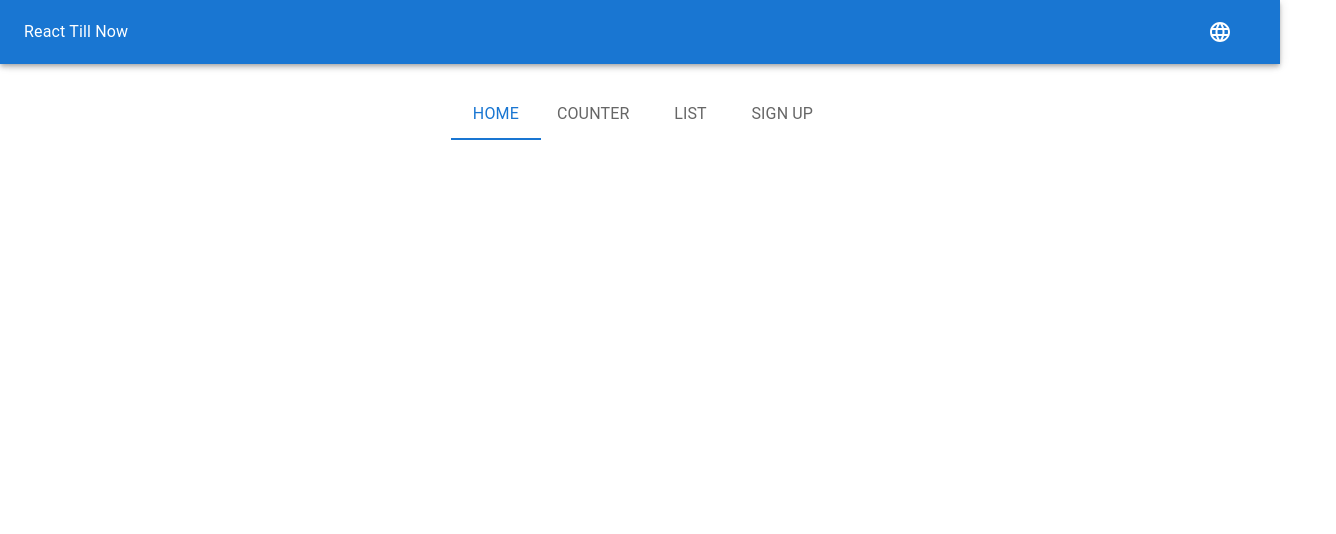
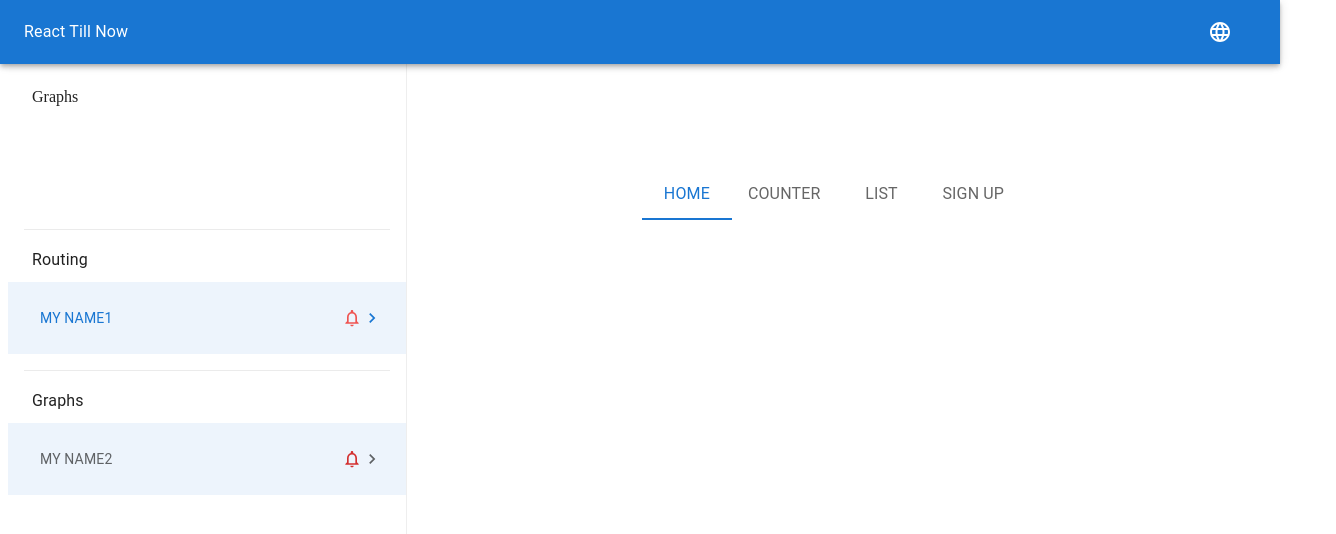
Before and after one commit to prajun7/react-till-now, a React (Vite) app: page /home in a window 1280 px wide. Shown: the top 534 px of the page, 1336 px wide, since content can reach past the window. Built offline with nearby package versions, Linux system fonts and the light colour scheme.

Commit message:
added sidbar

```diff
--- /dev/null
+++ b/src/components/SideBar/Desktop/SideBarDesktop-view.tsx
@@ -0,0 +1,76 @@
+import React from 'react';
+import {
+  Box, Typography, Divider,
+} from '@mui/material';
+import SideBarRow from '../SideBarRow';
+import { makeStyles } from "tss-react/mui";
+
+const useStyles = makeStyles()(
+  theme => ({
+    sidebar: {
+      backgroundColor: theme.palette.common.white,
+      borderStyle: 'solid',
+      borderColor: theme.palette.grey[200],
+      borderWidth: '0px 1px 0px 0px',
+      color: theme.palette.text.primary,
+      minWidth: 350,
+      maxWidth: 350,
+      padding: theme.spacing(3),
+      position: 'fixed',
+      height: '100vh',
+      top: 0,
+      bottom: 0,
+      overflowY: 'auto',
+    },
+  })
+)
+
+const SideBarDesktop = () => {
+  const { classes } = useStyles();
+
+  return (
+    <Box className={classes.sidebar}>
+      <Box height={80} display="flex" alignItems="center" mt={-3}>
+        <>LOGO</>
+      </Box>
+      <Box mt={1} mb={2} style={{ minHeight: '125px' }}>
+        <>Graphs</>
+      </Box>
+      <Box my={2} mx={-1}>
+        <Divider light />
+      </Box>
+      <Box mb={1}>
+        <Typography variant="subtitle1">Routing</Typography>
+      </Box>
+      <Box>
+          <SideBarRow
+            onClick={() => console.log("Click")}
+            title={"MY NAME1"}
+            selected={true}
+            visited={false}
+            alert={"warning"}
+            linked={true}
+        />
+          <>
+            <Box my={2} mx={-1}>
+              <Divider light />
+            </Box>
+            <Box mb={1}>
+              <Typography variant="subtitle1">Graphs</Typography>
+            </Box>
+            <SideBarRow
+              onClick={() => console.log("Click")}
+              title={"MY NAME2"}
+              key={100}
+              selected={true}
+              visited={true}
+              alert={"error"}
+              linked={true}
+            />
+          </>
+      </Box>
+    </Box>
+  );
+};
+
+export default SideBarDesktop;
--- /dev/null
+++ b/src/components/SideBar/Mobile/SideBarMobile-view.tsx
@@ -0,0 +1,91 @@
+import React from 'react';
+import {
+  Box,
+  Collapse,
+  Divider,
+  IconButton,
+} from '@mui/material';
+import {
+  ExpandMore,
+} from '@mui/icons-material';
+import { makeStyles } from "tss-react/mui";
+import SideBarRow from '../SideBarRow';
+
+const useStyles = makeStyles()(
+  theme => ({
+    switchContainer: {
+      backgroundColor: theme.palette.common.white,
+      color: theme.palette.primary.main,
+      width: '100%',
+      position: 'fixed',
+      top: 80,
+      zIndex: 1000,
+      display: 'flex',
+      flexDirection: 'column',
+      alignItems: 'center',
+      margin: 0,
+      padding: theme.spacing(1, 2),
+      borderBottom: `${theme.palette.grey[200]} solid thin`,
+      minHeight: 100,
+      filter: `drop-shadow(0px 5px 15px white)`,
+    },
+    arrow: {
+      transitionDuration: ["2s"],
+    },
+    arrowRotate: {
+      transform: 'rotate(180deg)',
+      transitionDuration: ["2s"],
+    },
+    iconButton: {
+      padding: 0,
+      color: theme.palette.text.primary,
+    },
+  })
+)
+
+
+const SideBarMobile: React.FC = () => {
+  const { classes } = useStyles();
+  const collapseState = true;
+
+  return (
+    <Box className={classes.switchContainer}>
+      <Collapse in={collapseState} style={{ flexGrow: 1, display: 'flex', alignItems: 'center' }}>
+        <Box textAlign="center">
+          ACCOUNT HEADER
+        </Box>
+      </Collapse>
+      <Collapse in={!collapseState} style={{ width: '100%' }}>
+        <Box mt={1}>
+        <SideBarRow
+              onClick={() => console.log("Click SIdeBar Mobile")}
+              title={"MY NAME1"}
+              selected={false}
+              visited={true}
+              alert={"warning"}
+              linked={true}
+            />
+        </Box>
+        <Box py={2} position="relative">
+          <Divider />
+        </Box>
+        <Box>
+          <SideBarRow
+            onClick={() => console.log("Click SIdeBar Mobile")}
+            title={"MY NAME2"}
+            key={100}
+            selected={true}
+            visited={true}
+            alert={"error"}
+            linked={true}
+          />
+        </Box>
+      </Collapse>
+      <IconButton onClick={() => console.log('Click mobile')} className={classes.iconButton}>
+        <ExpandMore className={collapseState ? classes.arrow : classes.arrowRotate}></ExpandMore>
+      </IconButton>
+    </Box>
+  );
+};
+
+export default SideBarMobile;
--- /dev/null
+++ b/src/components/SideBar/SideBar-container.tsx
@@ -0,0 +1,84 @@
+import React from 'react';
+import {
+  Box, Grid, Container,
+} from '@mui/material';
+import { makeStyles } from "tss-react/mui";
+import classNames from 'classnames';
+import SidebarView from './SideBar-view';
+
+const useStyles = makeStyles()(
+  theme => ({
+  content: {
+    padding: theme.spacing(4, 4, 4, 4),
+    display: 'flex',
+    justifyContent: 'center',
+    position: 'relative',
+    top: 80,
+    [theme.breakpoints.down('sm')]: {
+      padding: theme.spacing(4, 2, 0, 2),
+    },
+  },
+  shift: {
+    width: 'calc(100% - 350px)',
+    left: 350,
+    [theme.breakpoints.down('sm')]: {
+      left: 0,
+      width: '100%',
+      top: 180,
+    },
+  },
+}));
+
+interface SideBarProps {
+  variant: 'sidebar'| 'full',
+  children: any,
+}
+
+interface ScreenBodyProps {
+  variant: 'sidebar'| 'full',
+  isMobile: boolean,
+  children: any,
+}
+
+const ScreenBody: React.FC<ScreenBodyProps> = ({
+  variant="full",
+  isMobile=false,
+  children
+}) => {
+  const { classes } = useStyles();
+
+  if (variant === 'full') {
+    return (
+      <Box width="100%" className={classes.content}>
+        {children}
+      </Box>
+    );
+  }
+
+  return (
+    <>
+      <SidebarView />
+      <Box className={classNames(classes.content, classes.shift)}>
+        <Container maxWidth="lg">
+          <Grid container spacing={isMobile ? 2 : 4}>
+            {children}
+          </Grid>
+        </Container>
+      </Box>
+    </>
+  );
+};
+
+const SideBar: React.FC<SideBarProps> = ({ variant, children }) => {
+  const isMobile = false;
+
+  return (
+    <>
+      <ScreenBody variant={variant} isMobile={isMobile}>
+        {children}
+      </ScreenBody>
+    </>
+  );
+};
+
+export default SideBar;
--- /dev/null
+++ b/src/components/SideBar/SideBar-view.tsx
@@ -0,0 +1,19 @@
+import React from 'react';
+import SideBarDesktop from './Desktop/SideBarDesktop-view';
+import SideBarMobile from './Mobile/SideBarMobile-view';
+
+const SidebarView: React.FC = () => {
+  const isMobile = false;
+
+  if (isMobile) {
+    return (
+      <SideBarMobile />
+    );
+  }
+
+  return (
+    <SideBarDesktop />
+  );
+};
+
+export default SidebarView;
--- a/src/components/SideBar/SideBarRow.tsx
+++ b/src/components/SideBar/SideBarRow.tsx
@@ -1,15 +1,16 @@
 import React from 'react';
 import classnames from 'classnames';
 import {
-  Box, Typography, Icon, MenuItem,
+  Box, Typography, MenuItem,
 } from '@mui/material';
+import {
+  NotificationsNone, ChevronRight,
+} from '@mui/icons-material';
 import { makeStyles } from "tss-react/mui";
-
-import otherAssetsIcon from '../../../../images/otherassetsicon.svg';
 
 const useStyles = makeStyles<{selected :boolean; linked: boolean}>()(
   (theme, { selected, linked }) => ({
-        disabledContainer: {
+        visitedContainer: {
           color: theme.palette.text.secondary
         },
         container: {
@@ -47,24 +48,19 @@ const useStyles = makeStyles<{selected :boolean; linked: boolean}>()(
 
   interface SidebarRowProps {
     title: string,
-    balance: number,
     onClick: () => void,
     alert: 'error'| 'warning' | undefined,
     selected: boolean,
-    disabled: boolean,
-    otherAsset: boolean,
+    visited: boolean,
     linked: boolean,
-
   }
 
 const SidebarRow: React.FC<SidebarRowProps> = ({
   title,
-  balance,
   alert,
   selected=false,
   onClick,
-  disabled=false,
-  otherAsset=false,
+  visited=false,
   linked = true,
 }) => {
   const { classes } = useStyles({ selected, linked });
@@ -75,38 +71,28 @@ const SidebarRow: React.FC<SidebarRowProps> = ({
         onClick={onClick}
         disableGutters
         className={classnames({
-          [classes.container]: !disabled,
-          [classes.disabledContainer]: disabled,
+          [classes.container]: !visited,
+          [classes.visitedContainer]: visited,
         })}
         disableRipple
         selected={selected}
       >
         <Box display="flex" px={3} alignItems="center" width="100%" height={60}>
-          {otherAsset ? (
-            <Box className={classes.iconBox}>
-              <img src={otherAssetsIcon} alt="future" width={12} height={18} />
-            </Box>
-          ) : (
-            <></>
-            // <img src={iconSelector()} alt="future" width={20} />
-          )}
           <Box flexGrow={1} ml={1} className={classes.overflowContainer}>
             <Typography variant="body2" className={classes.overflow}>{title}</Typography>
-            {!disabled && <Typography variant="subtitle1" color={otherAsset && !linked && !selected ? 'textSecondary' : 'textPrimary'}>{balance}</Typography>}
           </Box>
           <Box display="flex" alignItems="center" pl={1}>
             {alert && (
-              <Icon
+              <NotificationsNone
                 fontSize="small"
                 className={classnames({
                   [classes.errorNotificationIcon]: alert === 'error',
                   [classes.warningNotificationIcon]: alert === 'warning',
                 })}
               >
-                notifications_none
-              </Icon>
+              </NotificationsNone>
             )}
-            <Icon fontSize="small">chevron_right</Icon>
+            <ChevronRight fontSize="small"></ChevronRight>
           </Box>
         </Box>
       </MenuItem>
@@ -115,3 +101,9 @@ const SidebarRow: React.FC<SidebarRowProps> = ({
 };
 
 export default SidebarRow;
+
+/*
+  This component is the Horizontal Bar on the SideBar
+  selected: When we click on that component it should be highlighted,
+  visited: Keeps track of already visited containers,
+*/
--- a/src/containers/Dashboard/DashboardApp.tsx
+++ b/src/containers/Dashboard/DashboardApp.tsx
@@ -2,6 +2,7 @@ import React, { useEffect } from 'react';
 import { useNavigate, useLocation } from 'react-router-dom';
 import { Header } from '../../components';
 import { StartHere } from './StartHere';
+import SideBar from '../../components/SideBar/SideBar-container';
 
 const DashboardApp: React.FC = () => {
   const navigate = useNavigate();
@@ -17,7 +18,9 @@ const DashboardApp: React.FC = () => {
   return (
     <>
       <Header />
-      <StartHere />
+      <SideBar variant='sidebar'>
+        <StartHere />
+      </SideBar>
     </>
   );
 };
```
